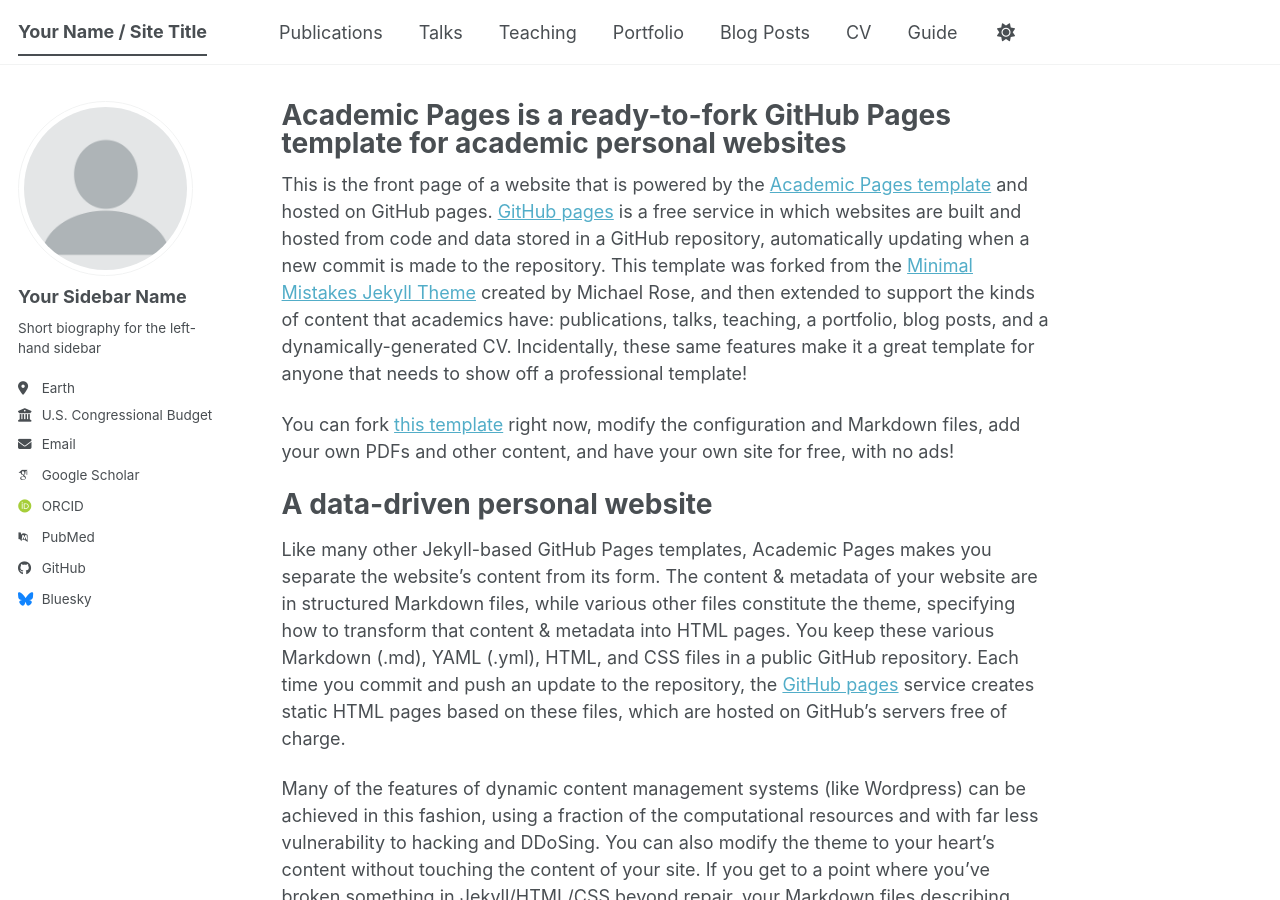
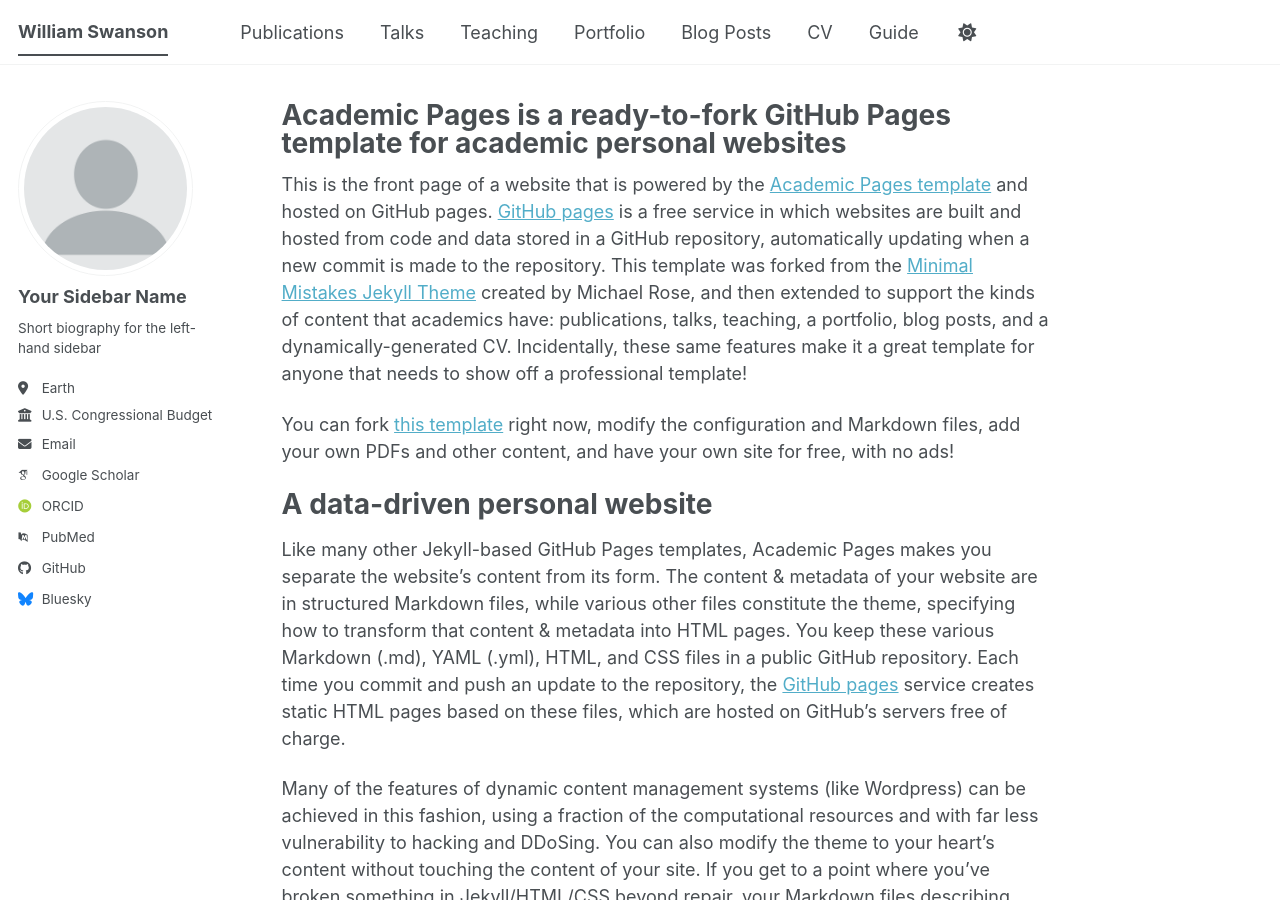
Before and after one commit to wswanson1/wswanson1.github.io, a Jekyll site: the page built from _pages/about.md, in a window 1280 px wide and 900 px high. Built offline with Jekyll 4.4.1, drawn with Linux system fonts in a browser that asks for light colours; some web fonts are replaced; a script bundle is joined from its source files by our own code; library files that are not in the unit come from our copies.

Commit message:
Update _config.yml

```diff
--- a/_config.yml
+++ b/_config.yml
@@ -9,7 +9,7 @@
 # Basic Site Settings
 locale                   : "en-US"
 site_theme               : "default" # The available themes options are "default", "air", "sunrise", "mint", "dirt" and "contrast"
-title                    : "Your Name / Site Title"
+title                    : "William Swanson"
 title_separator          : "-"
 name                     : &name "Your Name"
 description              : &description "Your Name's academic portfolio"   # Update this with a general description of your site, this is the default if not overridden by a page
```
